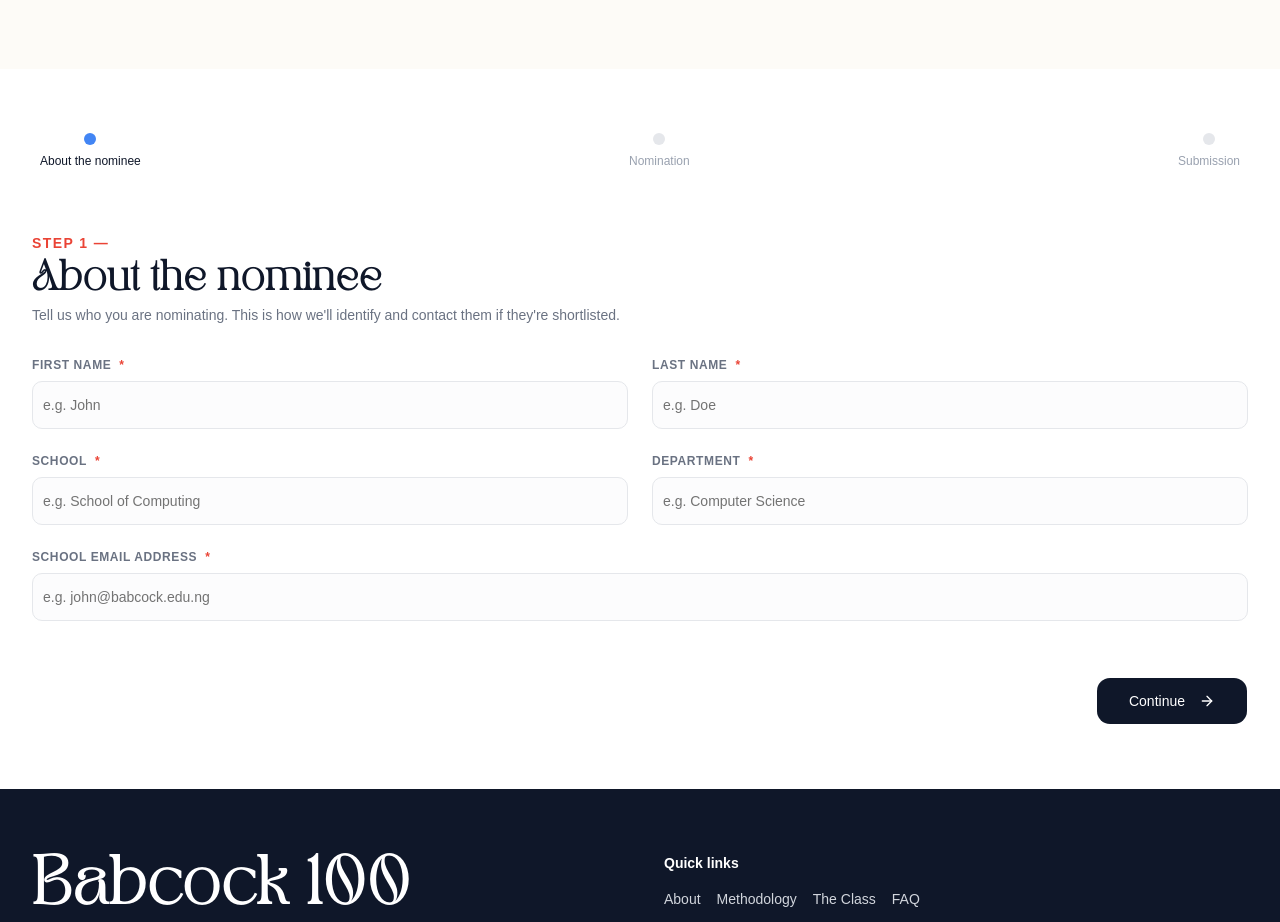
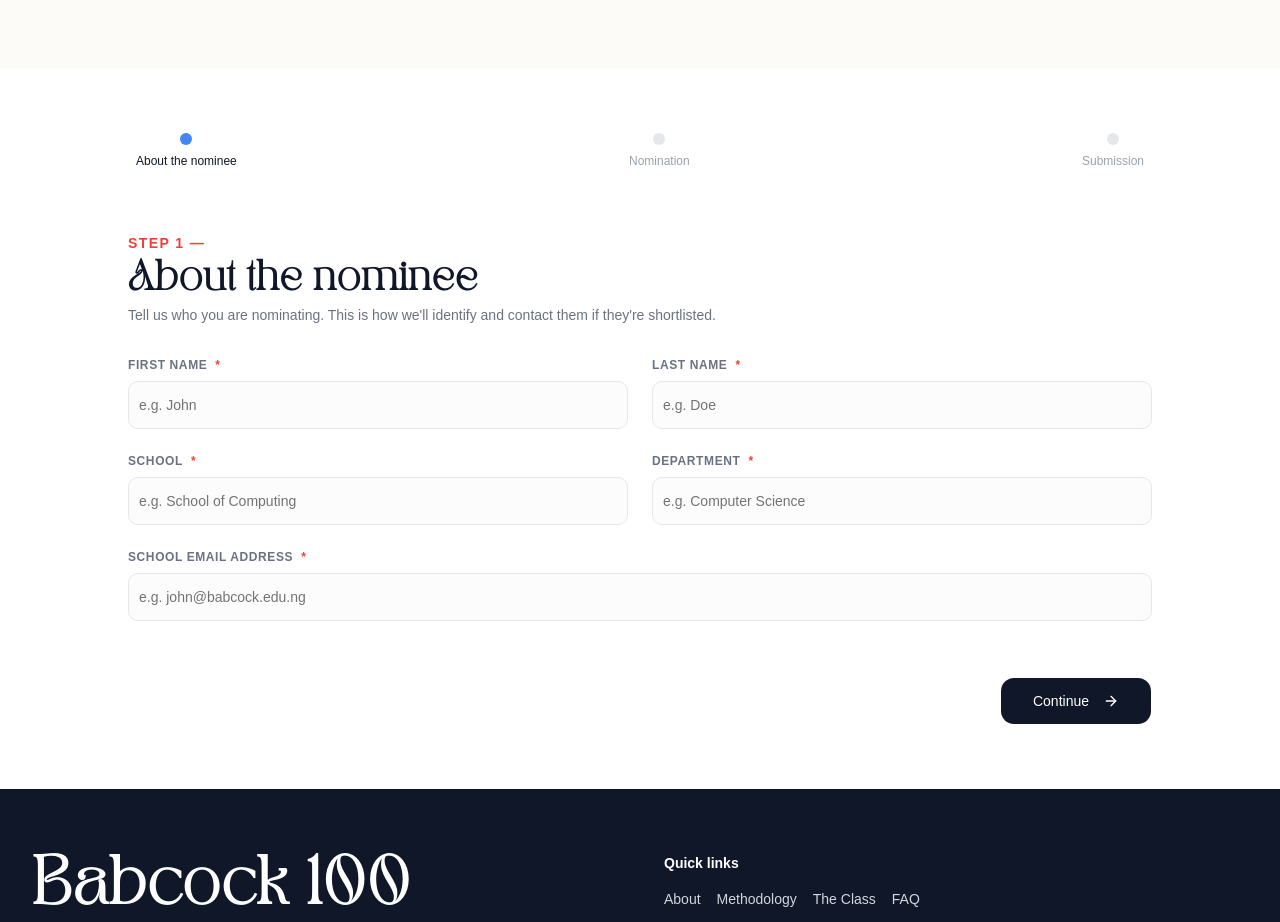
Before and after one commit to GDGBabcockUniversity/the-hundred, a Next.js app: page /nominate in a window 1280 px wide. Shown: the part 560-1482 px from the top of the page. Built offline with nearby package versions, Linux system fonts and the light colour scheme; a web font is replaced by a local one.

Commit message:
feat: adjust Nominate page container max-width to max-w-5xl

```diff
--- a/app/nominate/page.tsx
+++ b/app/nominate/page.tsx
@@ -39,7 +39,7 @@ export default function NominatePage() {
 
       {/* Wizard Section */}
       <section className="py-16 px-4 sm:px-6 lg:px-8">
-        <div className="max-w-7xl mx-auto">
+        <div className="max-w-5xl mx-auto">
           <NominationWizard />
         </div>
       </section>
```
